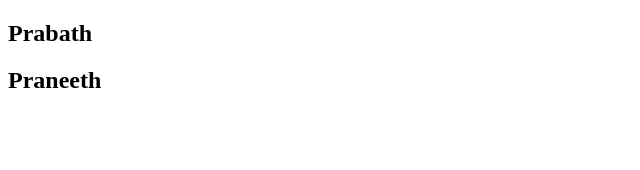
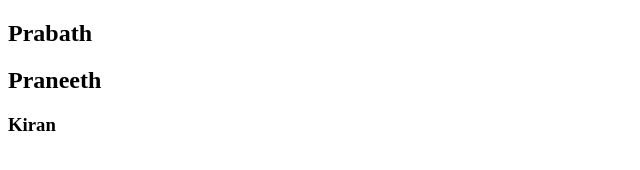
Before and after one commit to PrabathVIJA/rom, a plain HTML site: page index.html in a window 1280 px wide. Shown: the full height of the page, 0-640 px from the left. Drawn offline with Linux system fonts and the light colour scheme.

Commit message:
first commit from child branch

```diff
--- a/index.html
+++ b/index.html
@@ -7,6 +7,7 @@
   </head>
   <body>
     <h2>Prabath</h2>
-     <h2>Praneeth</h2>
+    <h2>Praneeth</h2>
+    <h3>Kiran</h3>
   </body>
 </html>
```
